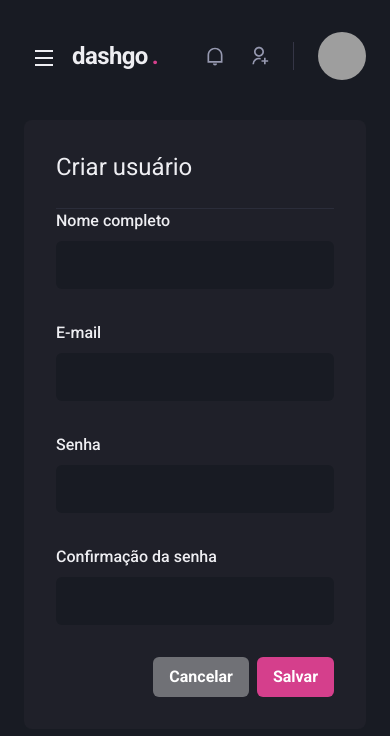
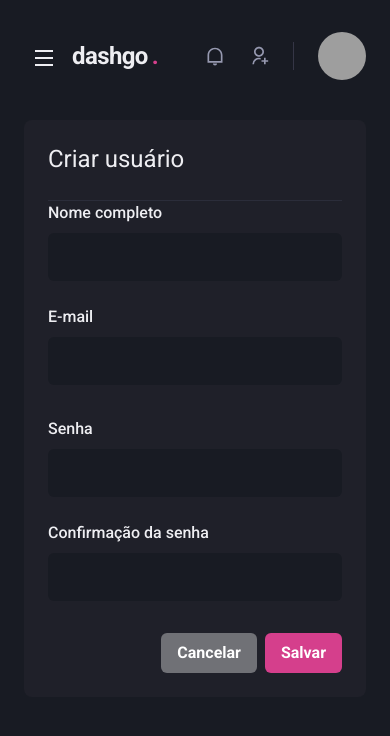
Before and after one commit to deywersonp/dashgo, a Next.js app: page /users/create in a window 390 px wide. Shown: the top 736 px of the page. Built offline with nearby package versions, Linux system fonts and the light colour scheme; grey boxes are pictures that could not be loaded.

Commit message:
added responsive at users/crete page

```diff
--- a/src/pages/users/create.tsx
+++ b/src/pages/users/create.tsx
@@ -22,19 +22,19 @@ const CreateUser: NextPage = () => {
           flex="1"
           borderRadius={8}
           bg="gray.800"
-          p="8"
+          p={["6", "8"]}
         >
           <Heading size="lg" fontWeight="normal">Criar usuário</Heading>
 
           <Divider mt="6" borderColor="gray.700" />
 
           <VStack spacing="8">
-            <SimpleGrid minChildWidth="240px" spacing="8" w="100%">
+            <SimpleGrid minChildWidth="240px" spacing={["6", "8"]} w="100%">
               <Input name="name" label="Nome completo" />
               <Input name="email" type="email" label="E-mail" />
             </SimpleGrid>
 
-            <SimpleGrid minChildWidth="240px" spacing="8" w="100%">
+            <SimpleGrid minChildWidth="240px" spacing={["6", "8"]} w="100%">
               <Input name="password" type="password" label="Senha" />
               <Input name="password_confirmation" type="password" label="Confirmação da senha" />
             </SimpleGrid>
```
